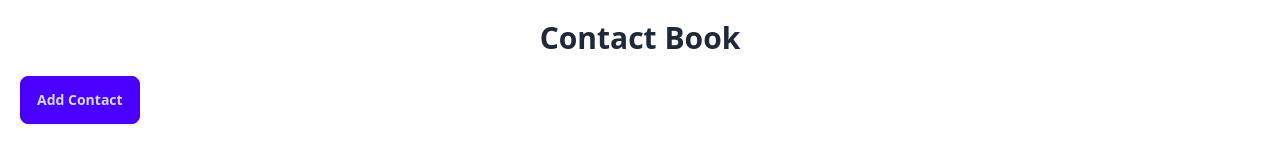
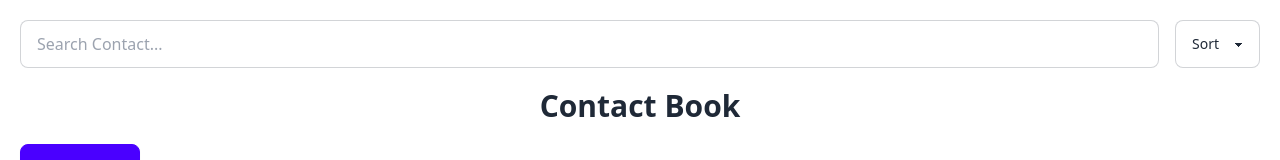
Before and after one commit to amirshafie738/contact-book, a React (Create React App) app: page / in a window 1280 px wide. Shown: the top 160 px of the page. Built offline with nearby package versions, Linux system fonts and the light colour scheme; no server answers.

Commit message:
feat: creat search and sort component

```diff
--- a/src/App.js
+++ b/src/App.js
@@ -3,16 +3,21 @@ import { API_URL } from "./BAS_URL/BAS_URL";
 import ContactList from "./component/ContactList/ContantList";
 import ContactForm from "./component/ContactForm/ContactForm";
 import Modal from "./component/modal/Modal";
+import SearchList from "./component/search/search";
 
 function App() {
   /// usstate
   // part of hok
-  const [Contacts, setContacts] = useState([])
+  const [contacts, setContacts] = useState([]);
   // modal state
   const [isModalOpen, setIsModalOpen] = useState(false);
   //edit
   const [isEdit, setIsEdit] = useState(false);
   const [currentContact, setCurrentContact] = useState(null);
+  //search
+  const [search, setSearch] = useState("");
+  // sort
+  const [sort, setSort] = useState("");
 
   // useEffect
   useEffect(() => {
@@ -71,13 +76,28 @@ function App() {
       console.log(error);
     }
   }
+  // functioon filter
+  const filteredContacts =[...contacts]
+    .filter((contact) =>
+      contact.name.toLowerCase().includes(search.toLowerCase())
+    )
+    .sort((a, b) => {
+      if (sort === "asc") {
+        return a.name.localeCompare(b.name);
+      }
 
+      if (sort === "desc") {
+        return b.name.localeCompare(a.name);
+      }
+
+      return 0;
+    });
   // part of return
 
   return (
 
     <div className="App container mx-auto p-5">
-
+      <SearchList setSort={setSort} sort={sort} setSearch={setSearch} search={search} />
       <ContactForm
         fetchContacts={fetchContacts}
         isModalOpen={isModalOpen}
@@ -88,7 +108,7 @@ function App() {
         setCurrentContact={setCurrentContact}
       />
       <Modal setIsModalOpen={setIsModalOpen} />
-      <ContactList Contacts={Contacts} deleteHandler={deleteHandler} editHandler={editHandler} favoriteHandler={favoriteHandler} />
+      <ContactList contacts={filteredContacts} deleteHandler={deleteHandler} editHandler={editHandler} favoriteHandler={favoriteHandler} />
     </div>
   );
 }
--- a/src/component/ContactList/ContantList.jsx
+++ b/src/component/ContactList/ContantList.jsx
@@ -1,22 +1,32 @@
-import ContactCard from "../ContactCard/ContactCard"
+import ContactCard from "../ContactCard/ContactCard";
 
-function ContactList({Contacts , deleteHandler , editHandler, favoriteHandler}){
-    if(Contacts.length===0){
-        return(
+function ContactList({
+  contacts,
+  deleteHandler,
+  editHandler,
+  favoriteHandler,
+}) {
+  if (contacts.length === 0) {
+    return (
       <h2 className="text-center text-xl font-semibold mt-5">
         No contact found
       </h2>
-        )
+    );
   }
 
-    return(
+  return (
     <div className="grid grid-cols-1 md:grid-cols-2 lg:grid-cols-3 gap-5">
-            {Contacts.map((contact)=>(
-                <ContactCard  key={contact.id} contact={contact} deleteHandler={deleteHandler}  editHandler={editHandler} favoriteHandler={favoriteHandler} />
+      {contacts.map((contact) => (
+        <ContactCard
+          key={contact.id}
+          contact={contact}
+          deleteHandler={deleteHandler}
+          editHandler={editHandler}
+          favoriteHandler={favoriteHandler}
+        />
       ))}
     </div>
-
-    )
+  );
 }
 
-export default ContactList
+export default ContactList;
--- /dev/null
+++ b/src/component/search/search.jsx
@@ -0,0 +1,27 @@
+
+function SearchList({search, setSort, sort, setSearch}){
+    return(
+        <div className="flex gap-4 mb-5">
+        <input
+          type="text"
+          placeholder="Search Contact..."
+          className="input input-bordered flex-1"
+          value={search}
+          onChange={(e) => setSearch(e.target.value)}
+        />
+
+        <select
+          className="select select-bordered"
+          value={sort}
+          onChange={(e) => setSort(e.target.value)}
+        >
+          <option value="">Sort</option>
+          <option value="asc">A-Z</option>
+          <option value="desc">Z-A</option>
+        </select>
+      </div>
+
+    )
+}
+
+export default SearchList
```
Also changed, not shown: 1 other file (tests, documents, lock files or other folders). Lines whose indentation alone changed are shown as unchanged.
